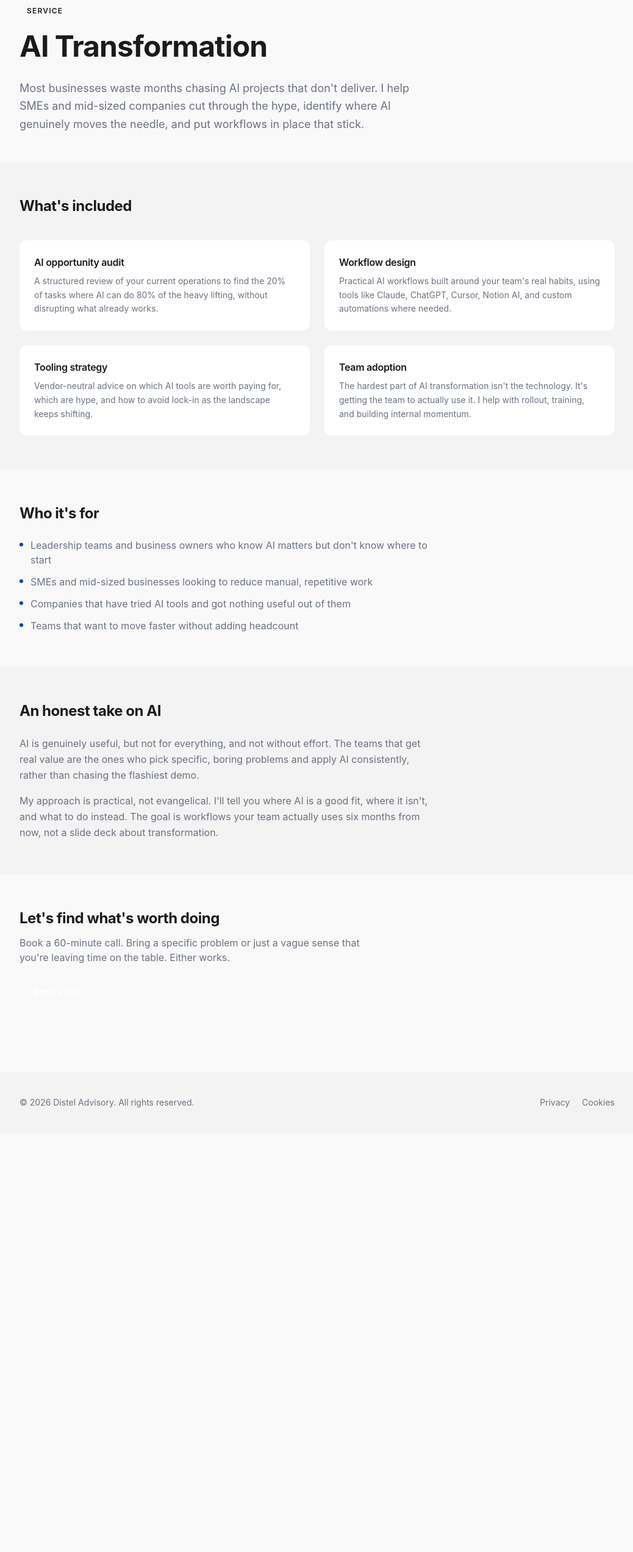
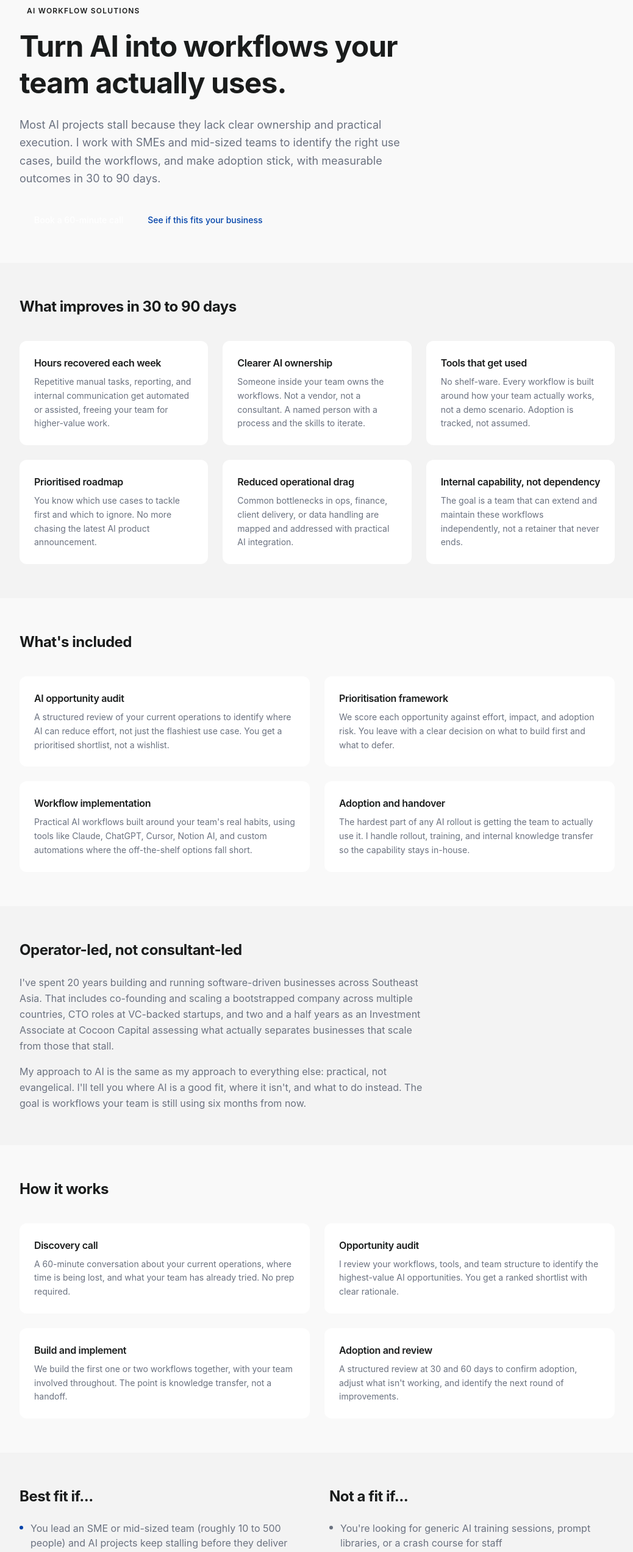
Before and after one commit to michaeldistel/disteladvisory-website, a SvelteKit app: page /ai-transformation in a window 1280 px wide. Shown: the part 120-2665 px from the top of the page at 61% size, without its empty margins (120-1158 px from the left). Before the commit the page ends 1978 px from the top, so only its background shows below. Built offline with nearby package versions, Linux system fonts and the light colour scheme.

Commit message:
rewrite /ai-transformation as paid-traffic landing page, add WhatsApp booking option

```diff
--- a/src/routes/+page.svelte
+++ b/src/routes/+page.svelte
@@ -49,12 +49,6 @@
 				href="/ai-transformation"
 				class="group rounded-xl p-6 transition-colors bg-(--color-surface-container-lowest) hover:bg-white"
 			>
-				<span
-					class="mb-3 inline-block rounded-full px-2.5 py-1 text-xs font-semibold uppercase tracking-wide"
-					style="background-color: var(--color-primary-fixed); color: var(--color-on-primary-fixed);"
-				>
-					Primary focus
-				</span>
 				<h3
 					class="mb-2 text-lg font-semibold text-(--color-ink) group-hover:text-(--color-primary) transition-colors"
 				>
--- a/src/routes/ai-transformation/+page.svelte
+++ b/src/routes/ai-transformation/+page.svelte
@@ -1,37 +1,52 @@
 <svelte:head>
-	<title>AI Transformation | Distel Advisory</title>
+	<title>AI Workflow Solutions for SMEs | Distel Advisory</title>
 	<meta
 		name="description"
-		content="Practical AI adoption for SMEs and mid-sized businesses. Cut through the hype, identify where AI actually saves time, and build workflows your team will use."
+		content="Practical AI workflow implementation for SMEs and mid-sized teams. Audit, prioritise, and build AI into daily operations, with clear ownership and measurable outcomes."
 	/>
 </svelte:head>
 
-<!-- Hero: base surface -->
-<section class="mx-auto max-w-5xl px-6 pb-8 pt-10 sm:pb-12 sm:pt-14">
+<!-- 1. Hero -->
+<section id="hero" class="mx-auto max-w-5xl px-6 pb-8 pt-10 sm:pb-12 sm:pt-14">
 	<div class="max-w-2xl">
 		<span
 			class="mb-4 inline-block rounded-full px-3 py-1 text-xs font-semibold uppercase tracking-widest"
 			style="background-color: var(--color-primary-fixed); color: var(--color-on-primary-fixed);"
 		>
-			Service
+			AI Workflow Solutions
 		</span>
 		<h1 class="text-4xl font-bold leading-tight text-(--color-ink) sm:text-5xl">
-			AI Transformation
+			Turn AI into workflows your team actually uses.
 		</h1>
 		<p class="mt-6 text-lg leading-relaxed text-(--color-ink-muted)">
-			Most businesses waste months chasing AI projects that don't deliver. I help SMEs and mid-sized
-			companies cut through the hype, identify where AI genuinely moves the needle, and put
-			workflows in place that stick.
+			Most AI projects stall because they lack clear ownership and practical execution. I work with
+			SMEs and mid-sized teams to identify the right use cases, build the workflows, and make
+			adoption stick, with measurable outcomes in 30 to 90 days.
 		</p>
+		<div class="mt-8 flex flex-wrap items-center gap-4">
+			<a
+				href="/book"
+				class="rounded-md px-6 py-3 text-sm font-medium text-white transition-colors"
+				style="background: linear-gradient(135deg, var(--color-primary), var(--color-primary-container));"
+			>
+				Book a 60-minute call
+			</a>
+			<a
+				href="#who-its-for"
+				class="text-sm font-medium text-(--color-primary) hover:underline transition-colors"
+			>
+				See if this fits your business
+			</a>
+		</div>
 	</div>
 </section>
 
-<!-- What's included: surface-container-low -->
-<section class="bg-(--color-surface-container-low)">
+<!-- 2. Outcomes -->
+<section id="outcomes" class="bg-(--color-surface-container-low)">
 	<div class="mx-auto max-w-5xl px-6 py-8 sm:py-14">
-		<h2 class="mb-10 text-2xl font-bold text-(--color-ink)">What's included</h2>
-		<ul class="grid gap-6 sm:grid-cols-2">
-			{#each [{ title: 'AI opportunity audit', body: 'A structured review of your current operations to find the 20% of tasks where AI can do 80% of the heavy lifting, without disrupting what already works.' }, { title: 'Workflow design', body: "Practical AI workflows built around your team's real habits, using tools like Claude, ChatGPT, Cursor, Notion AI, and custom automations where needed." }, { title: 'Tooling strategy', body: 'Vendor-neutral advice on which AI tools are worth paying for, which are hype, and how to avoid lock-in as the landscape keeps shifting.' }, { title: 'Team adoption', body: "The hardest part of AI transformation isn't the technology. It's getting the team to actually use it. I help with rollout, training, and building internal momentum." }] as item}
+		<h2 class="mb-10 text-2xl font-bold text-(--color-ink)">What improves in 30 to 90 days</h2>
+		<ul class="grid gap-6 sm:grid-cols-2 lg:grid-cols-3">
+			{#each [{ title: 'Hours recovered each week', body: 'Repetitive manual tasks, reporting, and internal communication get automated or assisted, freeing your team for higher-value work.' }, { title: 'Clearer AI ownership', body: 'Someone inside your team owns the workflows. Not a vendor, not a consultant. A named person with a process and the skills to iterate.' }, { title: 'Tools that get used', body: 'No shelf-ware. Every workflow is built around how your team actually works, not a demo scenario. Adoption is tracked, not assumed.' }, { title: 'Prioritised roadmap', body: 'You know which use cases to tackle first and which to ignore. No more chasing the latest AI product announcement.' }, { title: 'Reduced operational drag', body: 'Common bottlenecks in ops, finance, client delivery, or data handling are mapped and addressed with practical AI integration.' }, { title: 'Internal capability, not dependency', body: 'The goal is a team that can extend and maintain these workflows independently, not a retainer that never ends.' }] as item}
 				<li class="rounded-xl bg-(--color-surface-container-lowest) p-6">
 					<h3 class="mb-2 text-base font-semibold text-(--color-ink)">{item.title}</h3>
 					<p class="text-sm leading-relaxed text-(--color-ink-muted)">{item.body}</p>
@@ -41,47 +56,92 @@
 	</div>
 </section>
 
-<!-- Who it's for: base surface -->
-<section class="mx-auto max-w-5xl px-6 py-8 sm:py-14">
-	<div class="max-w-2xl">
-		<h2 class="mb-6 text-2xl font-bold text-(--color-ink)">Who it's for</h2>
-		<ul class="space-y-3 text-base text-(--color-ink-muted)">
-			{#each ["Leadership teams and business owners who know AI matters but don't know where to start", 'SMEs and mid-sized businesses looking to reduce manual, repetitive work', 'Companies that have tried AI tools and got nothing useful out of them', 'Teams that want to move faster without adding headcount'] as point}
-				<li class="flex items-start gap-3">
-					<span
-						class="mt-2 h-1.5 w-1.5 shrink-0 rounded-full"
-						style="background-color: var(--color-primary);"
-					></span>
-					<span>{point}</span>
-				</li>
-			{/each}
-		</ul>
-	</div>
+<!-- 3. What's included -->
+<section id="whats-included" class="mx-auto max-w-5xl px-6 py-8 sm:py-14">
+	<h2 class="mb-10 text-2xl font-bold text-(--color-ink)">What's included</h2>
+	<ul class="grid gap-6 sm:grid-cols-2">
+		{#each [{ title: 'AI opportunity audit', body: 'A structured review of your current operations to identify where AI can reduce effort, not just the flashiest use case. You get a prioritised shortlist, not a wishlist.' }, { title: 'Prioritisation framework', body: 'We score each opportunity against effort, impact, and adoption risk. You leave with a clear decision on what to build first and what to defer.' }, { title: 'Workflow implementation', body: "Practical AI workflows built around your team's real habits, using tools like Claude, ChatGPT, Cursor, Notion AI, and custom automations where the off-the-shelf options fall short." }, { title: 'Adoption and handover', body: 'The hardest part of any AI rollout is getting the team to actually use it. I handle rollout, training, and internal knowledge transfer so the capability stays in-house.' }] as item}
+			<li class="rounded-xl bg-(--color-surface-container-lowest) p-6">
+				<h3 class="mb-2 text-base font-semibold text-(--color-ink)">{item.title}</h3>
+				<p class="text-sm leading-relaxed text-(--color-ink-muted)">{item.body}</p>
+			</li>
+		{/each}
+	</ul>
 </section>
 
-<!-- Honest framing: surface-container-low -->
-<section class="bg-(--color-surface-container-low)">
+<!-- 4. Credibility -->
+<section id="credibility" class="bg-(--color-surface-container-low)">
 	<div class="mx-auto max-w-5xl px-6 py-8 sm:py-14">
 		<div class="max-w-2xl">
-			<h2 class="mb-6 text-2xl font-bold text-(--color-ink)">An honest take on AI</h2>
+			<h2 class="mb-6 text-2xl font-bold text-(--color-ink)">Operator-led, not consultant-led</h2>
 			<p class="mb-4 text-base leading-relaxed text-(--color-ink-muted)">
-				AI is genuinely useful, but not for everything, and not without effort. The teams that get
-				real value are the ones who pick specific, boring problems and apply AI consistently, rather
-				than chasing the flashiest demo.
+				I've spent 20 years building and running software-driven businesses across Southeast Asia.
+				That includes co-founding and scaling a bootstrapped company across multiple countries, CTO
+				roles at VC-backed startups, and two and a half years as an Investment Associate at Cocoon
+				Capital assessing what actually separates businesses that scale from those that stall.
 			</p>
 			<p class="text-base leading-relaxed text-(--color-ink-muted)">
-				My approach is practical, not evangelical. I'll tell you where AI is a good fit, where it
-				isn't, and what to do instead. The goal is workflows your team actually uses six months from
-				now, not a slide deck about transformation.
+				My approach to AI is the same as my approach to everything else: practical, not evangelical.
+				I'll tell you where AI is a good fit, where it isn't, and what to do instead. The goal is
+				workflows your team is still using six months from now.
 			</p>
 		</div>
 	</div>
 </section>
 
-<!-- CTA: base surface -->
-<section class="mx-auto max-w-5xl px-6 py-8 sm:py-14">
+<!-- 5. How it works -->
+<section id="how-it-works" class="mx-auto max-w-5xl px-6 py-8 sm:py-14">
+	<h2 class="mb-10 text-2xl font-bold text-(--color-ink)">How it works</h2>
+	<ol class="grid gap-6 sm:grid-cols-2">
+		{#each [{ title: 'Discovery call', body: 'A 60-minute conversation about your current operations, where time is being lost, and what your team has already tried. No prep required.' }, { title: 'Opportunity audit', body: 'I review your workflows, tools, and team structure to identify the highest-value AI opportunities. You get a ranked shortlist with clear rationale.' }, { title: 'Build and implement', body: 'We build the first one or two workflows together, with your team involved throughout. The point is knowledge transfer, not a handoff.' }, { title: 'Adoption and review', body: "A structured review at 30 and 60 days to confirm adoption, adjust what isn't working, and identify the next round of improvements." }] as item}
+			<li class="rounded-xl bg-(--color-surface-container-lowest) p-6">
+				<h3 class="mb-2 text-base font-semibold text-(--color-ink)">{item.title}</h3>
+				<p class="text-sm leading-relaxed text-(--color-ink-muted)">{item.body}</p>
+			</li>
+		{/each}
+	</ol>
+</section>
+
+<!-- 6. Who it's for / not for -->
+<section id="who-its-for" class="bg-(--color-surface-container-low)">
+	<div class="mx-auto max-w-5xl px-6 py-8 sm:py-14">
+		<div class="grid gap-10 sm:grid-cols-2">
+			<div>
+				<h2 class="mb-6 text-2xl font-bold text-(--color-ink)">Best fit if...</h2>
+				<ul class="space-y-3 text-base text-(--color-ink-muted)">
+					{#each ['You lead an SME or mid-sized team (roughly 10 to 500 people) and AI projects keep stalling before they deliver anything', 'Your team is losing hours each week on manual, repetitive work across ops, reporting, finance, or client delivery', "You've tried AI tools and got nothing useful out of them, or you don't know where to start", 'You want practical execution and clear ownership, not a workshop, a strategy document, or a slide deck', "You're willing to put someone internal in charge of adoption once the workflows are built"] as point}
+						<li class="flex items-start gap-3">
+							<span
+								class="mt-2 h-1.5 w-1.5 shrink-0 rounded-full"
+								style="background-color: var(--color-primary);"
+							></span>
+							<span>{point}</span>
+						</li>
+					{/each}
+				</ul>
+			</div>
+			<div>
+				<h2 class="mb-6 text-2xl font-bold text-(--color-ink)">Not a fit if...</h2>
+				<ul class="space-y-3 text-base text-(--color-ink-muted)">
+					{#each ["You're looking for generic AI training sessions, prompt libraries, or a crash course for staff", 'You want a chatbot demo with no operational use case attached to it', 'You need someone to write an AI strategy document but not implement anything', "You're a solo freelancer or a team under 10 people with no bandwidth to trial new workflows", 'You expect results without any internal involvement or ownership'] as point}
+						<li class="flex items-start gap-3">
+							<span
+								class="mt-2 h-1.5 w-1.5 shrink-0 rounded-full"
+								style="background-color: var(--color-ink-muted);"
+							></span>
+							<span>{point}</span>
+						</li>
+					{/each}
+				</ul>
+			</div>
+		</div>
+	</div>
+</section>
+
+<!-- 7. Final CTA -->
+<section id="book" class="mx-auto max-w-5xl px-6 py-8 sm:py-14">
 	<div class="max-w-xl">
-		<h2 class="mb-3 text-2xl font-bold text-(--color-ink)">Let's find what's worth doing</h2>
+		<h2 class="mb-3 text-2xl font-bold text-(--color-ink)">Ready to see what's worth doing?</h2>
 		<p class="mb-8 text-base text-(--color-ink-muted)">
 			Book a 60-minute call. Bring a specific problem or just a vague sense that you're leaving time
 			on the table. Either works.
@@ -91,7 +151,7 @@
 			class="rounded-md px-6 py-3 text-sm font-medium text-white transition-colors"
 			style="background: linear-gradient(135deg, var(--color-primary), var(--color-primary-container));"
 		>
-			Book a call
+			Book a 60-minute call
 		</a>
 	</div>
 </section>
--- a/src/routes/book/+page.svelte
+++ b/src/routes/book/+page.svelte
@@ -2,7 +2,9 @@
 	import { onMount } from 'svelte';
 
 	let step: 'form' | 'calendar' = $state('form');
-	let meetingType: 'online' | 'inperson' = $state<'online' | 'inperson'>('online');
+	let meetingType: 'online' | 'inperson' | 'whatsapp' = $state<'online' | 'inperson' | 'whatsapp'>(
+		'online'
+	);
 
 	let name = $state('');
 	let email = $state('');
@@ -11,6 +13,8 @@
 
 	let errors: Record<string, string> = $state({});
 
+	const WHATSAPP_NUMBER = '6597218628';
+
 	const CALENDAR_ONLINE =
 		'https://calendar.google.com/appointments/schedules/AcZssZ07NTRWYmu_u0S81u-W6iMT1oyyARSR5uLkaBXeRr-gekqR39qI2WGl4PHH08TFd0C9PMeDzrIJ';
 	const CALENDAR_INPERSON =
@@ -18,11 +22,21 @@
 
 	const calendarUrl = $derived(meetingType === 'inperson' ? CALENDAR_INPERSON : CALENDAR_ONLINE);
 
+	const whatsappUrl = $derived(() => {
+		const msg = `Hi Michael, I wanted to reach out about AI workflows for my business.\n\nName: ${name}\nCompany: ${company}\nEmail: ${email}\n\n${challenge}`;
+		return `https://wa.me/${WHATSAPP_NUMBER}?text=${encodeURIComponent(msg)}`;
+	});
+
 	function syncStateFromUrl() {
 		const url = new URL(window.location.href);
 		const urlStep = url.searchParams.get('step');
 		const urlMeetingType = url.searchParams.get('meetingType');
-		meetingType = urlMeetingType === 'inperson' ? 'inperson' : 'online';
+		meetingType =
+			urlMeetingType === 'inperson'
+				? 'inperson'
+				: urlMeetingType === 'whatsapp'
+					? 'whatsapp'
+					: 'online';
 		step = urlStep === 'calendar' ? 'calendar' : 'form';
 	}
 
@@ -40,7 +54,7 @@
 		else window.history.replaceState({}, '', url);
 	}
 
-	function setMeetingType(type: 'online' | 'inperson') {
+	function setMeetingType(type: 'online' | 'inperson' | 'whatsapp') {
 		meetingType = type;
 		if (step === 'calendar') syncUrlFromState(false);
 	}
@@ -68,7 +82,11 @@
 			});
 			step = 'calendar';
 			syncUrlFromState(true);
+			if (meetingType === 'whatsapp') {
+				window.open(whatsappUrl(), '_blank', 'noopener,noreferrer');
+			} else {
 				window.open(calendarUrl, '_blank', 'noopener,noreferrer');
+			}
 		}
 	}
 
@@ -108,7 +126,7 @@
 			<!-- Meeting type -->
 			<div>
 				<p class="mb-3 text-sm font-medium text-(--color-ink)">How would you like to meet?</p>
-				<div class="grid grid-cols-2 gap-3">
+				<div class="grid grid-cols-3 gap-3">
 					<button
 						type="button"
 						onclick={() => setMeetingType('online')}
@@ -118,7 +136,7 @@
 							: 'background-color: var(--color-surface-container-low); color: var(--color-on-surface-muted);'}
 					>
 						<span class="block font-semibold text-inherit">Video call</span>
-						<span class="block text-xs mt-0.5 opacity-75">60 min, any timezone</span>
+						<span class="block text-xs mt-0.5 opacity-75">Online meeting</span>
 					</button>
 					<button
 						type="button"
@@ -130,6 +148,17 @@
 					>
 						<span class="block font-semibold text-inherit">In person</span>
 						<span class="block text-xs mt-0.5 opacity-75">Coffee in Singapore</span>
+					</button>
+					<button
+						type="button"
+						onclick={() => setMeetingType('whatsapp')}
+						class="rounded-lg px-4 py-3 text-sm font-medium text-left transition-colors"
+						style={meetingType === 'whatsapp'
+							? 'background-color: var(--color-primary-fixed); color: var(--color-on-primary-fixed);'
+							: 'background-color: var(--color-surface-container-low); color: var(--color-on-surface-muted);'}
+					>
+						<span class="block font-semibold text-inherit">WhatsApp</span>
+						<span class="block text-xs mt-0.5 opacity-75">Message directly</span>
 					</button>
 				</div>
 			</div>
@@ -222,18 +251,31 @@
 				class="w-full rounded-md px-6 py-3 text-sm font-medium text-white transition-colors"
 				style="background: linear-gradient(135deg, var(--color-primary), var(--color-primary-container));"
 			>
-				See available times →
+				{meetingType === 'whatsapp' ? 'Continue to WhatsApp →' : 'See available times →'}
 			</button>
 		</form>
 	{:else}
 		<div class="mb-8">
-			<h1 class="text-3xl font-bold text-(--color-ink)">Open calendar</h1>
+			<h1 class="text-3xl font-bold text-(--color-ink)">
+				{meetingType === 'whatsapp' ? 'Open WhatsApp' : 'Open calendar'}
+			</h1>
 			<p class="mt-2 text-base text-(--color-ink-muted)">
-				{meetingType === 'inperson'
-					? 'Your booking page opened in a new tab. If it did not open, use the button below.'
+				{meetingType === 'whatsapp'
+					? 'Your WhatsApp chat opened in a new tab. If it did not open, use the button below.'
 					: 'Your booking page opened in a new tab. If it did not open, use the button below.'}
 			</p>
 		</div>
+		{#if meetingType === 'whatsapp'}
+			<a
+				href={whatsappUrl()}
+				target="_blank"
+				rel="noopener noreferrer"
+				class="inline-block rounded-md px-6 py-3 text-sm font-medium text-white transition-colors"
+				style="background: linear-gradient(135deg, var(--color-primary), var(--color-primary-container));"
+			>
+				Open WhatsApp
+			</a>
+		{:else}
 			<a
 				href={calendarUrl}
 				target="_blank"
@@ -243,12 +285,13 @@
 			>
 				Open scheduling page
 			</a>
+		{/if}
 		<button
 			onclick={() => {
 				step = 'form';
 				syncUrlFromState(true);
 			}}
-			class="mt-4 text-sm text-(--color-ink-muted) hover:text-(--color-ink) transition-colors"
+			class="mt-4 block text-sm text-(--color-ink-muted) hover:text-(--color-ink) transition-colors"
 		>
 			← Back
 		</button>
```
Lines whose indentation alone changed are shown as unchanged.
